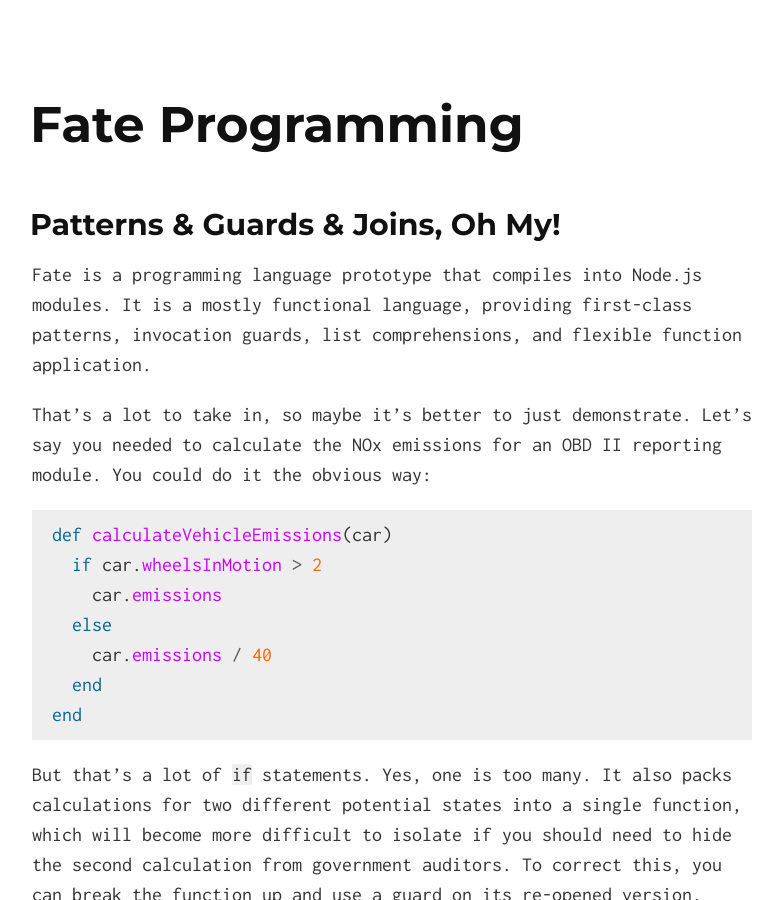
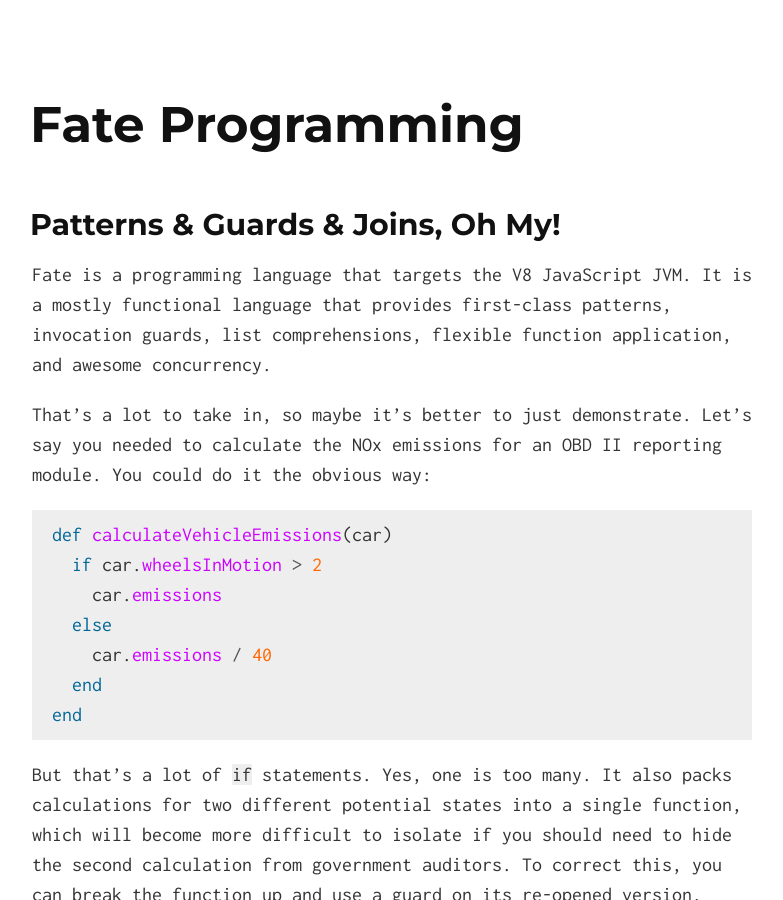
Before and after one commit to kode4food/fate-lang, a Jekyll site: the page built from index.md, in a window 1280 px wide and 900 px high. Shown: the whole window, without its empty margins (248-1031 px from the left). Built offline with Jekyll 4.4.1, drawn with Linux system fonts in a browser that asks for light colours; part of the change alters nothing that is shown; some of the changed text lies outside the part shown.

````diff
--- a/index.md
+++ b/index.md
@@ -3,7 +3,7 @@ layout: fate_title
 title: Fate Programming
 ---
 ## Patterns & Guards & Joins, Oh My!
-Fate is a programming language prototype that compiles into Node.js modules.  It is a mostly functional language, providing first-class patterns, invocation guards, list comprehensions, and flexible function application.
+Fate is a programming language that targets the V8 JavaScript JVM.  It is a mostly functional language that provides first-class patterns, invocation guards, list comprehensions, flexible function application, and awesome concurrency.
 
 That's a lot to take in, so maybe it's better to just demonstrate.  Let's say you needed to calculate the NOx emissions for an OBD II reporting module.  You could do it the obvious way:
 
@@ -140,6 +140,20 @@ do
   {name: await name} | "Hello, %name!" | print
 end
 
+let result = do
+  case name
+    print("name resolved first")
+  end
+
+  case [content, _] = http.get("www.example.org/")
+    print(content)
+  end
+
+  case timeout(100)
+    print("couldn't get name or http content in 100ms")
+  end
+end
+
 # Exporting from a module
 export calculateVehicleEmissions as calculate
 ```
````
